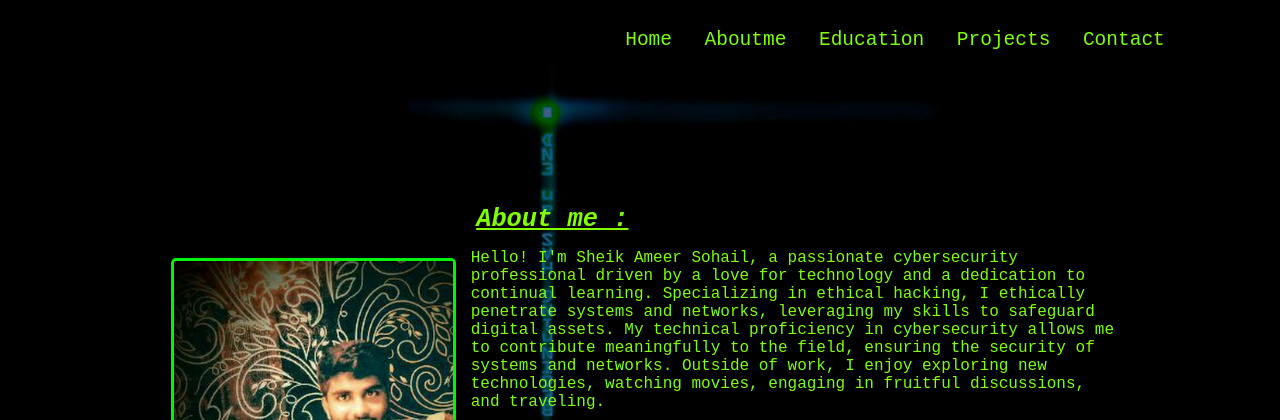
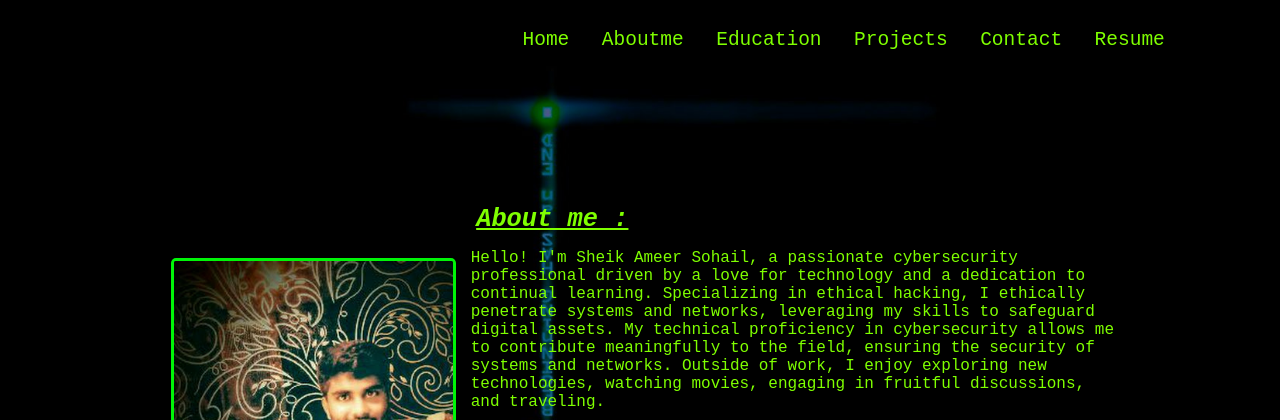
Before and after one commit to AmeerSohail98/My-first-portfolio, a plain HTML site: page About me.html in a window 1280 px wide. Shown: the top 420 px of the page. Drawn offline with nearby package versions, Linux system fonts and the light colour scheme.

Commit message:
I added resume option in navbar and provided my resume file with it.

```diff
--- a/About me.html
+++ b/About me.html
@@ -29,6 +29,7 @@
             <a href="Education.html"title="">Education</a>
             <a href="Projects.html"title="">Projects</a>
             <a href="Contact.html"title="">Contact</a>
+            <a href="Photo resume SS.pdf"title="">Resume</a>
         </nav>
     </header>
     <Body>
@@ -117,6 +118,7 @@
                 </div>
             </div>
         <script src="script.js"></script>
+
     </div>
     </Body>
 </html>
```
Also changed, not shown: Contact.html (+1 -0 lines), Education.html (+1 -0 lines), Projects.html (+1 -0 lines), index.html (+1 -0 lines), 1 other file.
